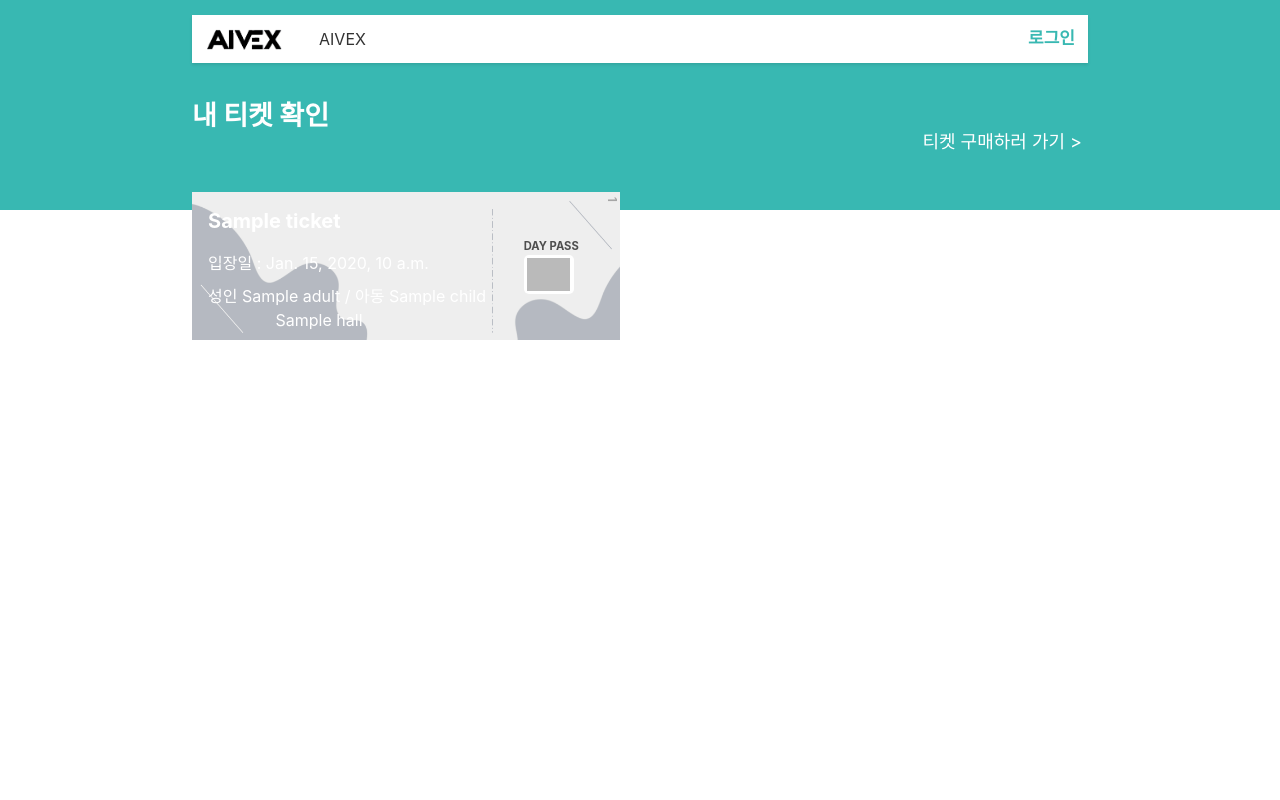
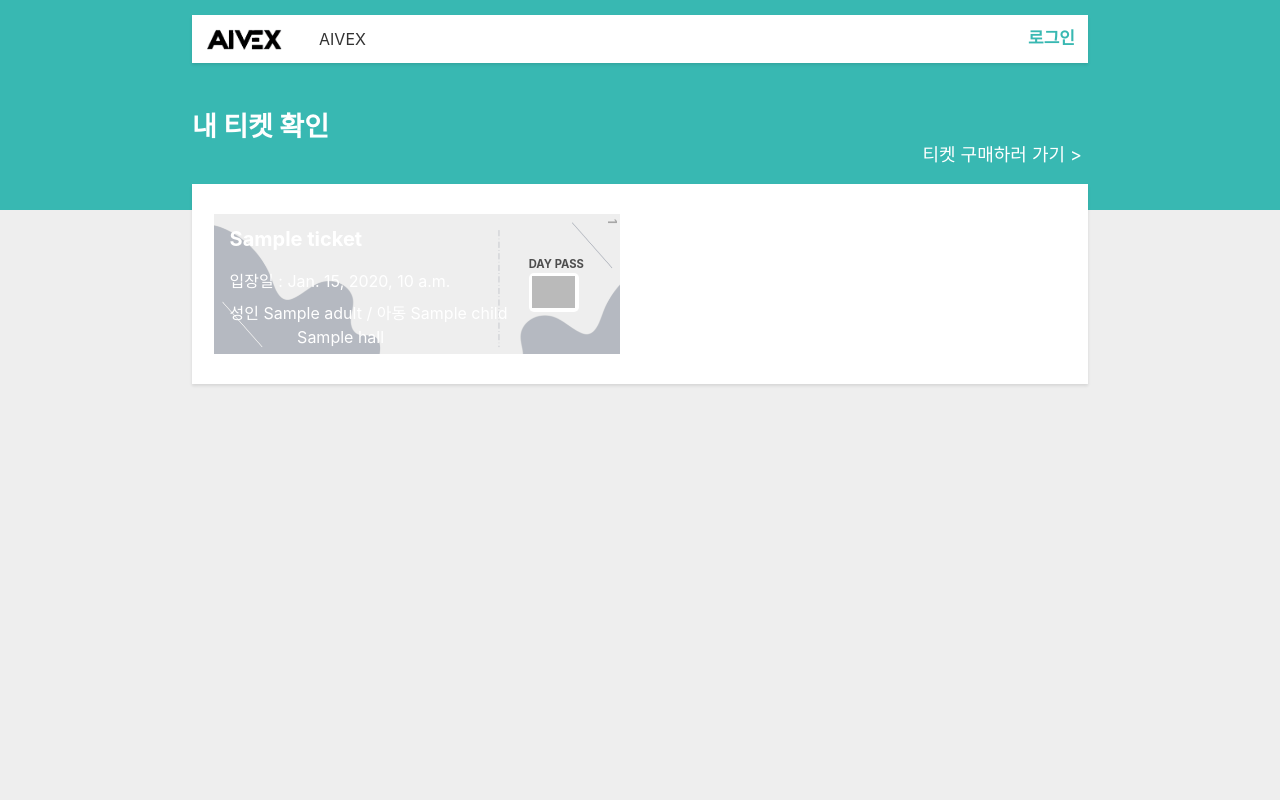
Before and after one commit to tessyoun/EXHIBIT_PROGRAM, a Django app: template Big_Project_G7/ticket/templates/check_ticket.html in a window 1280 px wide. Run offline with Django 4.2, Linux system fonts and the light colour scheme; the template is opened without the code that fills it: most values are stand-ins (such as "Sample title", 1, 10 or a date in 2020); some libraries are stand-ins or nearby versions; some web fonts are replaced; grey boxes are pictures that could not be loaded.

Commit message:
css 수정 완료

```diff
--- a/Big_Project_G7/static/css/ticket.css
+++ b/Big_Project_G7/static/css/ticket.css
@@ -62,7 +62,7 @@
     display: block;
 }
 .ticket-container:hover {
-    transform: scale(1.1); /* 호버 시 크기 조정 */
+    transform: scale(1.05); /* 호버 시 크기 조정 */
     box-shadow: 0 0 10px rgba(0, 0, 0, 0.3); /* 그림자 추가 */
 }
 .ticket-innercontext{
@@ -219,6 +219,10 @@ button {
 }
 
 @media (min-width: 992px){
+    body{
+        background-color: #eee !important;
+    }
+
     .container {
         width:100%;
         margin-bottom: 40px;
@@ -236,14 +240,17 @@ button {
         color: #fff;
         font-size: 27px;
         font-weight: 700;
-        margin-bottom: 30px;
+        margin-bottom: 10px;
         border: none;
+        margin-top: 10px;
     }
     .form-create .btn-create{
         color:white;
+        margin-top: 25px;
+        margin-bottom: 0;
     }
     .form-create .btn-create:hover{
-        color: #f5ffff;
+        color: black;
         transform: scale(1.03);
     }
     .content--wrap {
@@ -258,12 +265,19 @@ button {
         max-width:1000px;
         margin:0;
         padding:0;
+        box-shadow: 0 2px 3px rgba(0, 0, 0, 0.1);
+        background-color: #fff;
+        align-items: center;
+        justify-content: center;
+        display: flex;
     }
+
     .ticket-list-container {
-        width: 100%;
+        width: 95%;
         display: flex;
         flex-wrap: wrap;
         gap: 30px; /* Adjust the gap as needed */
+        margin: 30px 0px;
     }
 
     .ticket-container {
```
Also changed, not shown: Big_Project_G7/static/css/layout1.css (+19 -12 lines).
